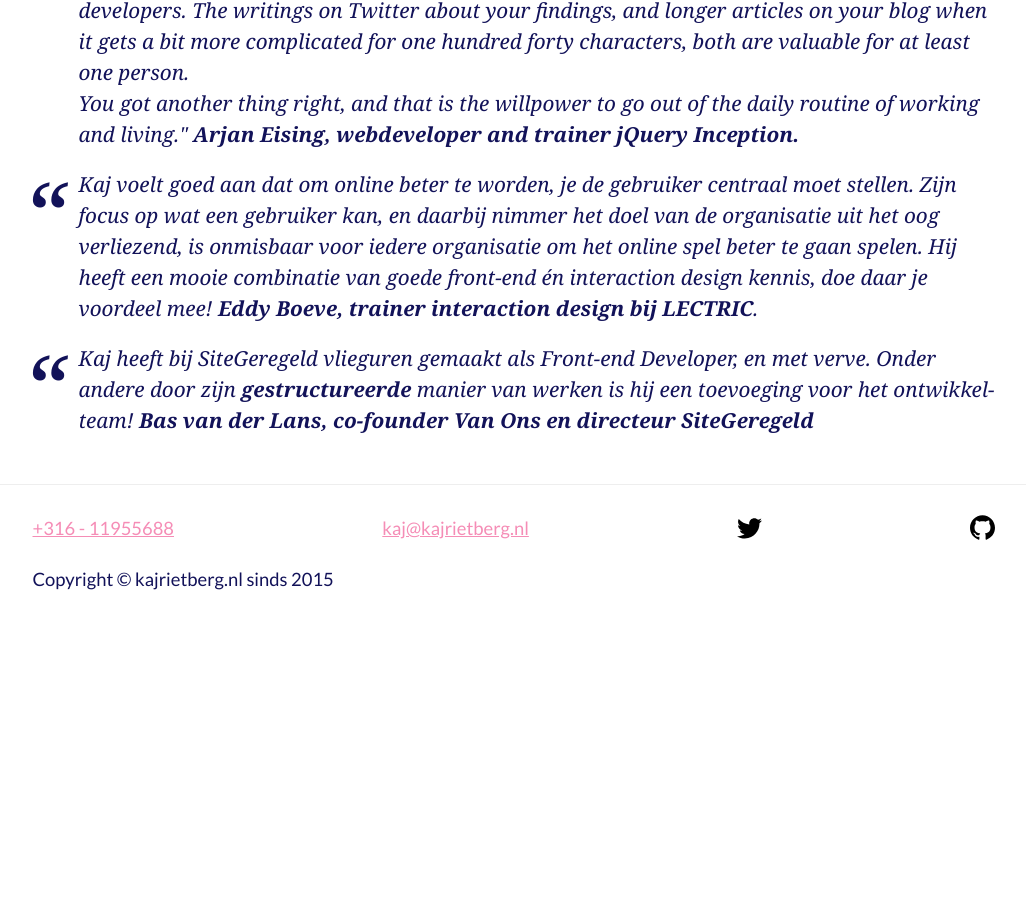
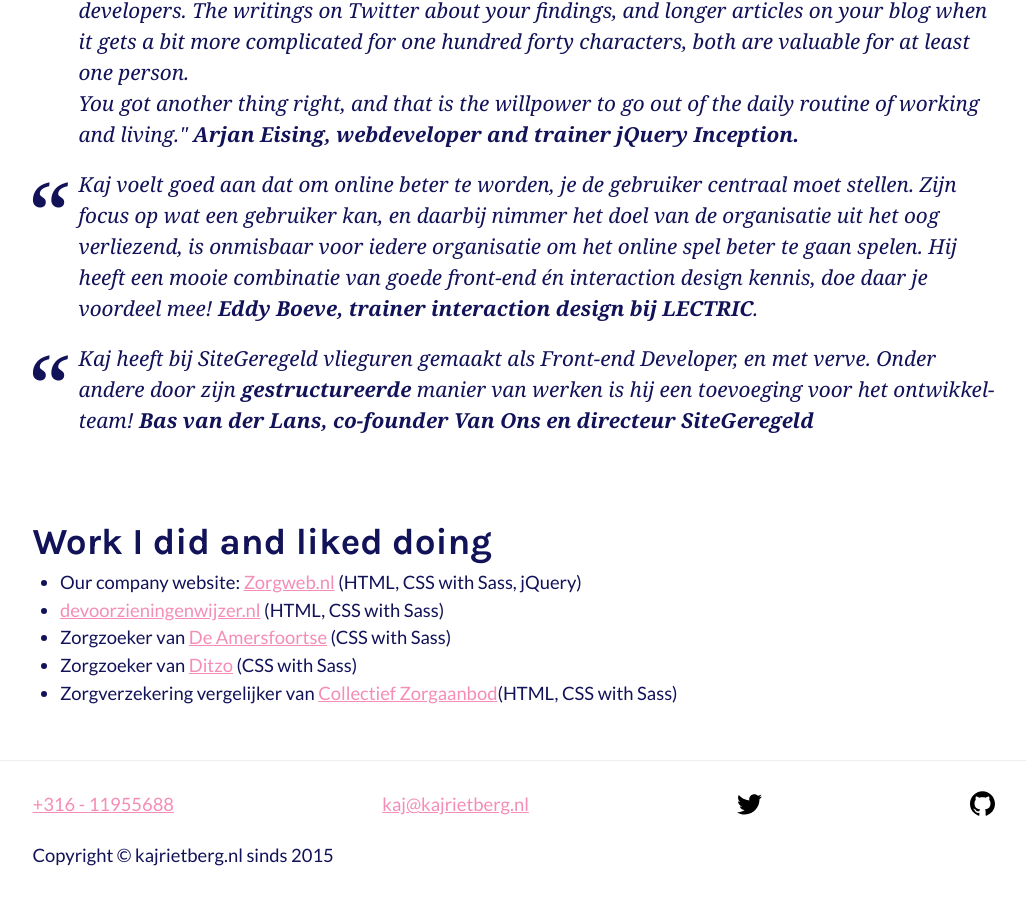
Before and after one commit to kajrietberg/kajrietberg.nl, a Jekyll site: the page built from index.html, in a window 1280 px wide and 900 px high, scrolled down 926 px. Shown: the whole window, without its empty margins (126-1152 px from the left). Built offline with Jekyll 4.4.1, drawn with Linux system fonts in a browser that asks for light colours; before the commit the page ends 1550 px from its top, so only the background shows below that.

Commit message:
Work I did op frontpage

```diff
--- a/index.html
+++ b/index.html
@@ -69,4 +69,29 @@
 			</div>
 		</section>
 
+
+		<section>
+			<div class="wrapper">
+				<h2>Work I did and liked doing</h2>
+					<ul>
+						<li>
+							Our company website: <a href="https://zorgweb.nl" title="Company website of Zorgweb B.V.">Zorgweb.nl</a> (HTML, CSS with Sass, jQuery)
+						</li>
+						<li>
+							<a href="http://www.devoorzieningenwijzer.nl/">devoorzieningenwijzer.nl</a> (HTML, CSS with Sass)
+						</li>
+						<li>
+							Zorgzoeker van <a href="https://zorgzoeker.amersfoortse.nl/">De Amersfoortse</a> (CSS with Sass)
+						</li>
+						<li>
+							Zorgzoeker van <a href="https://zorgzoeker.ditzo.nl/">Ditzo</a> (CSS with Sass)
+						</li>
+						<li>
+							Zorgverzekering vergelijker van <a href="https://www.collectiefzorgaanbod.nl/"> Collectief Zorgaanbod</a>(HTML, CSS with Sass)
+						</li>
+					</ul>
+			</div>
+		</section>
+
+
 	</main>
```
Also changed, not shown: about-kaj-rietberg.html (+0 -20 lines), Gemfile.lock.
